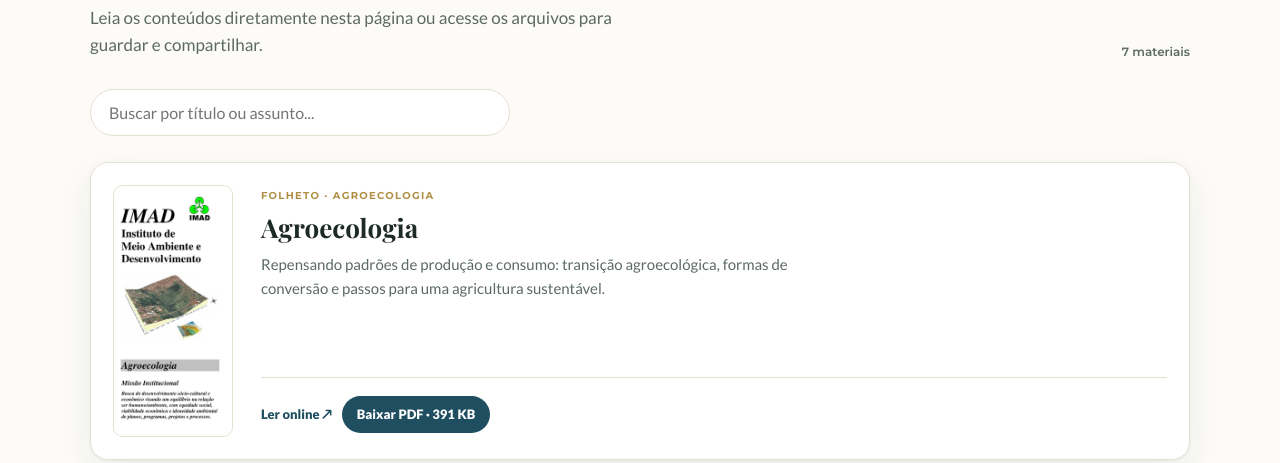
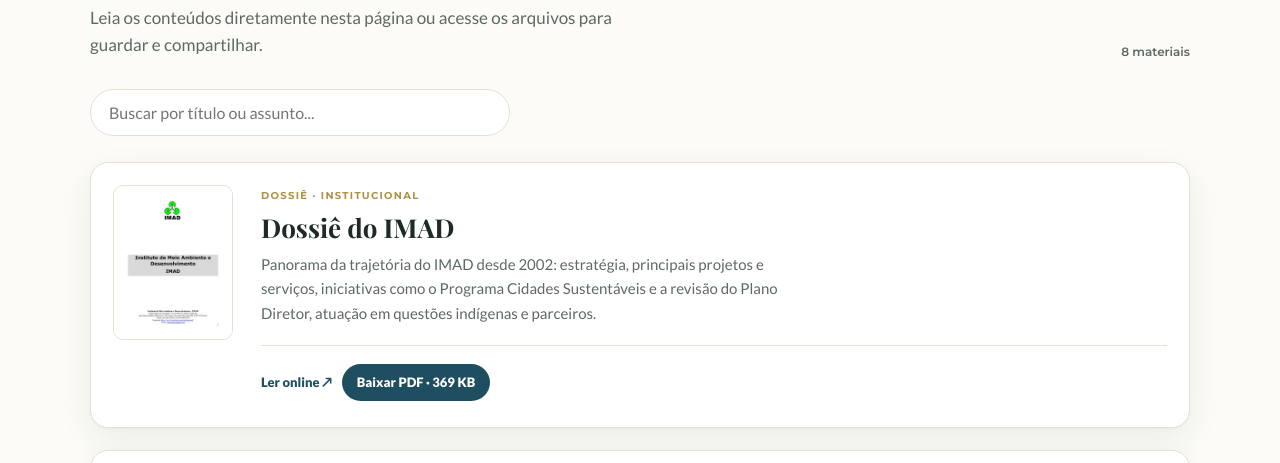
Before and after one commit to imad-brazil/imad, a plain HTML site: page cartilhas/index.html in a window 1280 px wide. Shown: the part 487-950 px from the top of the page. Drawn offline with nearby package versions, Linux system fonts and the light colour scheme.

Commit message:
Adiciona Dossiê do IMAD para download
Cartão do dossiê na página inicial passa a baixar o PDF, e o
dossiê entra como primeiro item da biblioteca de publicações.

Co-Authored-By: Claude Opus 5.5 <noreply@anthropic.com>

```diff
--- a/cartilhas/index.html
+++ b/cartilhas/index.html
@@ -3,7 +3,7 @@
 <head>
   <meta charset="utf-8">
   <meta name="viewport" content="width=device-width, initial-scale=1">
-  <meta name="description" content="Cartilhas, folhetos e materiais educativos do Instituto de Meio Ambiente e Desenvolvimento (IMAD).">
+  <meta name="description" content="Dossiê, cartilhas, folhetos e materiais educativos do Instituto de Meio Ambiente e Desenvolvimento (IMAD).">
   <title>Cartilhas & Folhetos | IMAD</title>
   <link rel="preconnect" href="https://fonts.googleapis.com">
   <link rel="preconnect" href="https://fonts.gstatic.com" crossorigin>
@@ -55,7 +55,7 @@
         <h2>Materiais disponíveis</h2>
         <p>Leia os conteúdos diretamente nesta página ou acesse os arquivos para guardar e compartilhar.</p>
       </div>
-      <span class="count" id="resource-count">7 materiais</span>
+      <span class="count" id="resource-count">8 materiais</span>
     </div>
 
     <div class="tools">
@@ -70,6 +70,18 @@
       Não publique um cartão sem um arquivo ou página de destino válido.
     -->
     <div class="resource-grid" id="resource-grid">
+      <article class="resource">
+        <a class="cover" href="arquivos/imad-dossie.pdf" target="_blank" rel="noopener" aria-label="Abrir Dossiê do IMAD"><img src="capas/imad-dossie.jpg" alt="Capa do Dossiê do IMAD" width="520" height="673" loading="lazy"></a>
+        <div class="body">
+          <span class="type">Dossiê · Institucional</span>
+          <h3>Dossiê do IMAD</h3>
+          <p>Panorama da trajetória do IMAD desde 2002: estratégia, principais projetos e serviços, iniciativas como o Programa Cidades Sustentáveis e a revisão do Plano Diretor, atuação em questões indígenas e parceiros.</p>
+          <div class="actions">
+          <a class="action" href="arquivos/imad-dossie.pdf" target="_blank" rel="noopener">Ler online ↗</a>
+          <a class="action dl" href="arquivos/imad-dossie.pdf" download="IMAD-Dossie.pdf">Baixar PDF · 369 KB</a>
+        </div>
+        </div>
+      </article>
       <article class="resource">
         <a class="cover" href="arquivos/imad-folheto-agroecologia.pdf" target="_blank" rel="noopener" aria-label="Abrir Agroecologia"><img src="capas/imad-folheto-agroecologia.jpg" alt="Capa do folheto Agroecologia" width="520" height="1103" loading="lazy"></a>
         <div class="body">
```
Also changed, not shown: index.html (+4 -4 lines), cartilhas/capas/imad-dossie.jpg (added), 1 other file.
